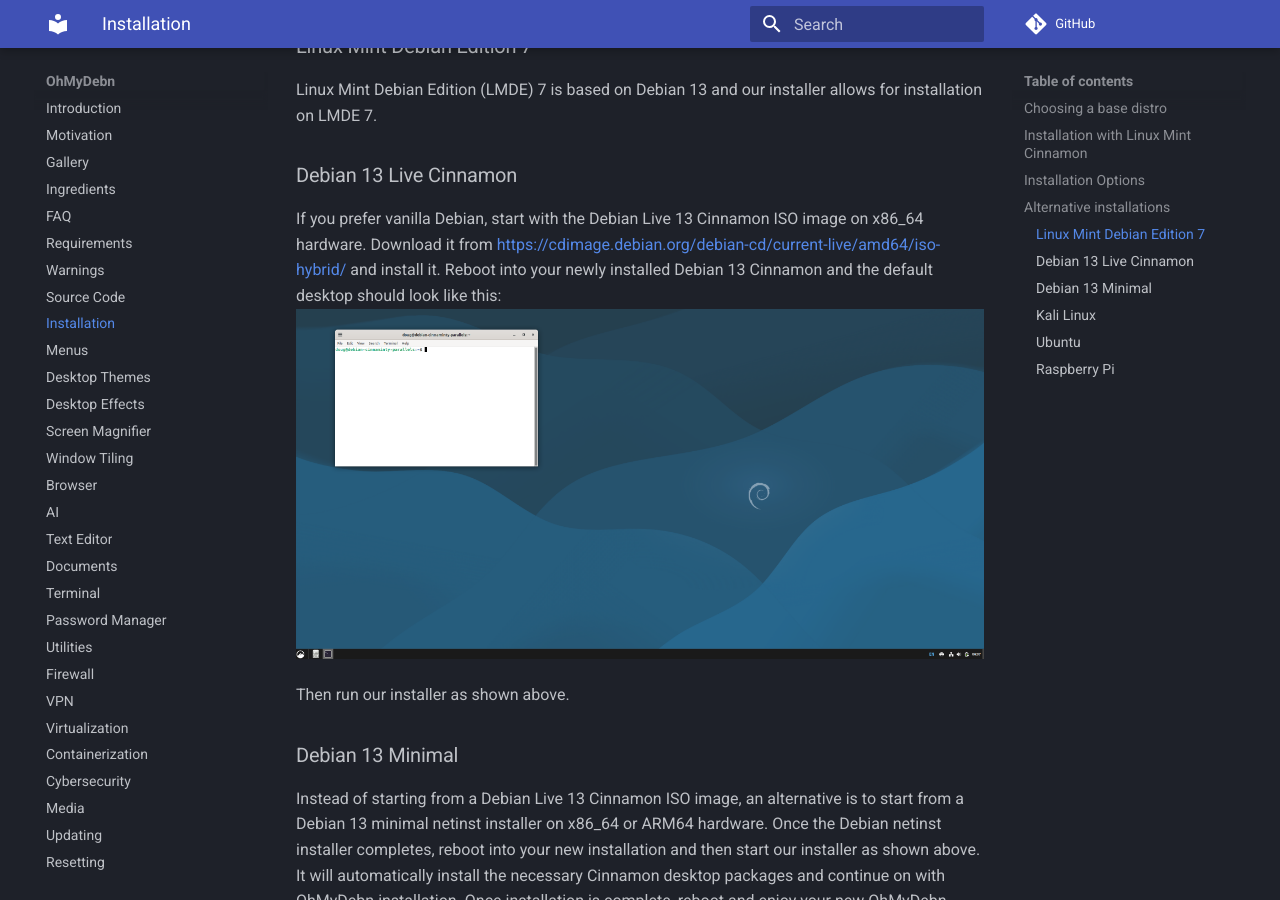
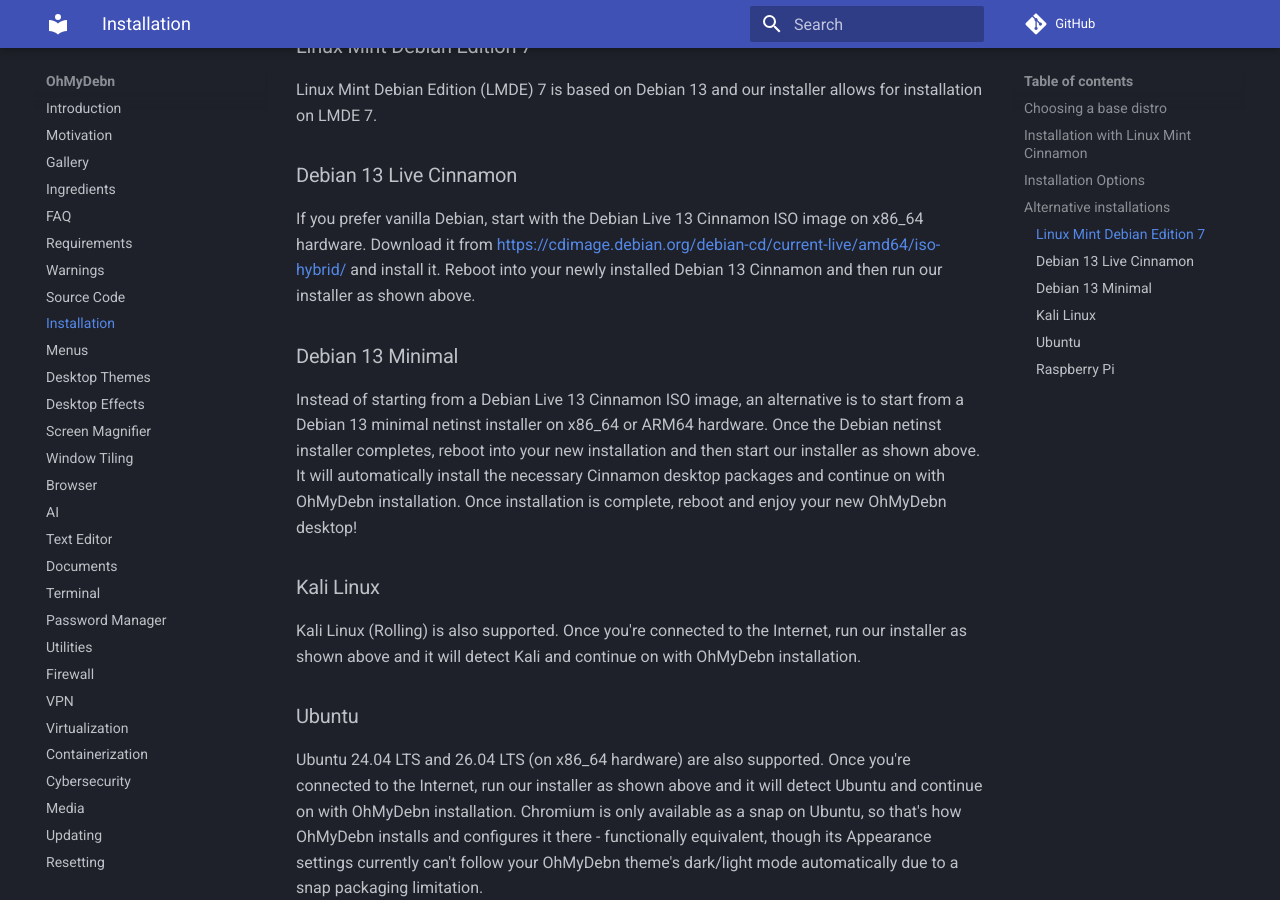
Before and after one commit to dougburks/ohmydebn-docs, an MkDocs documentation site: the page built from docs/installation.md, in a window 1280 px wide and 900 px high, scrolled down 1848 px. Built offline with MkDocs 1.6.1 and Material for MkDocs 9.7.7, drawn with Linux system fonts in a browser that asks for light colours; comment, search, counter and statistics services are not loaded.

Commit message:
update other debian references

```diff
--- a/docs/installation.md
+++ b/docs/installation.md
@@ -46,10 +46,7 @@
 
 ### Debian 13 Live Cinnamon
 
-If you prefer vanilla Debian, start with the Debian Live 13 Cinnamon ISO image on x86_64 hardware. Download it from <https://cdimage.debian.org/debian-cd/current-live/amd64/iso-hybrid/> and install it. Reboot into your newly installed Debian 13 Cinnamon and the default desktop should look like this:
-![debian-cinnamon screenshot](https://raw.githubusercontent.com/dougburks/ohmydebn-docs/refs/heads/main/images/debian-cinnamon.png)
-
-Then run our installer as shown above.
+If you prefer vanilla Debian, start with the Debian Live 13 Cinnamon ISO image on x86_64 hardware. Download it from <https://cdimage.debian.org/debian-cd/current-live/amd64/iso-hybrid/> and install it. Reboot into your newly installed Debian 13 Cinnamon and then run our installer as shown above.
 
 ### Debian 13 Minimal
 
```
Also changed, not shown: docs/index.md (+1 -2 lines), docs/ingredients.md (+1 -1 lines), images/debian-cinnamon.png (deleted).
